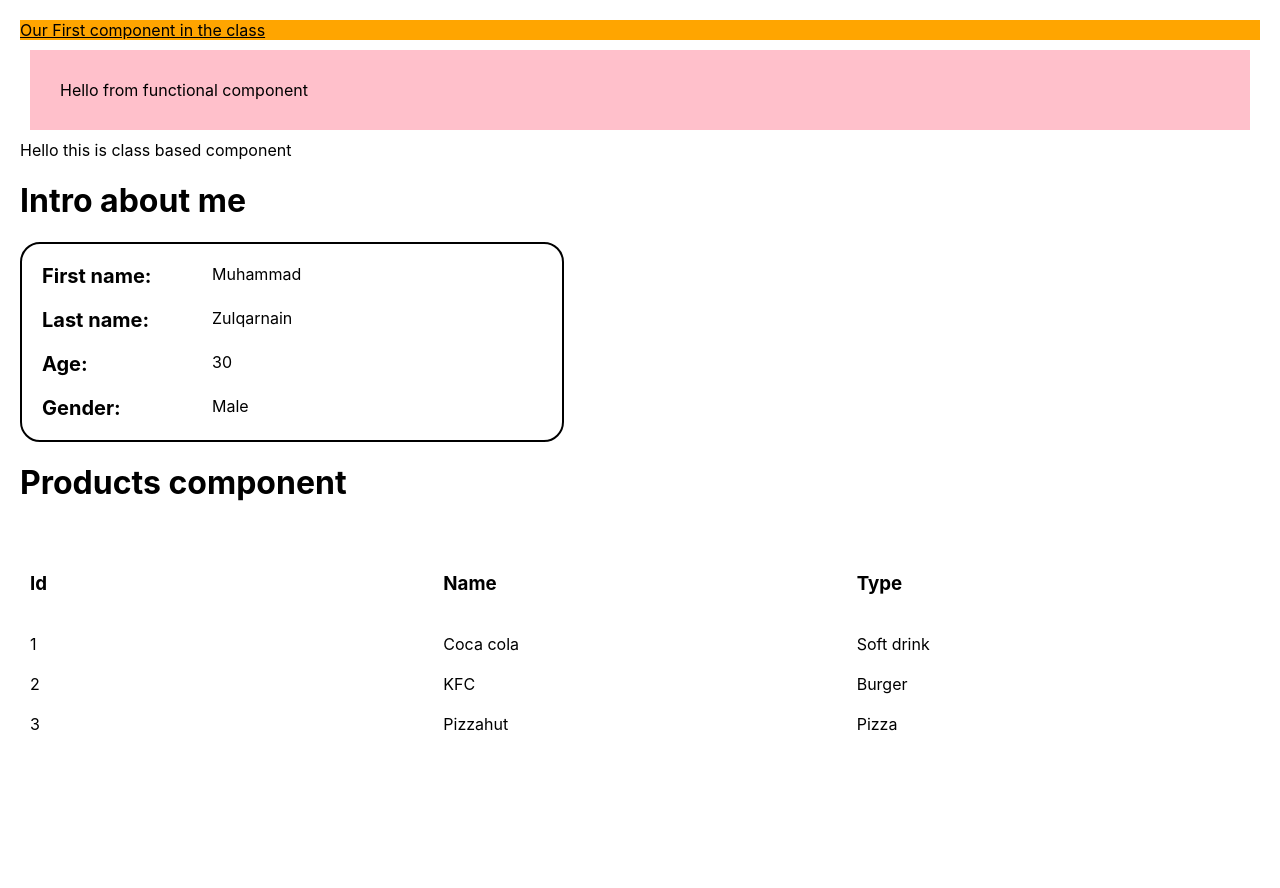
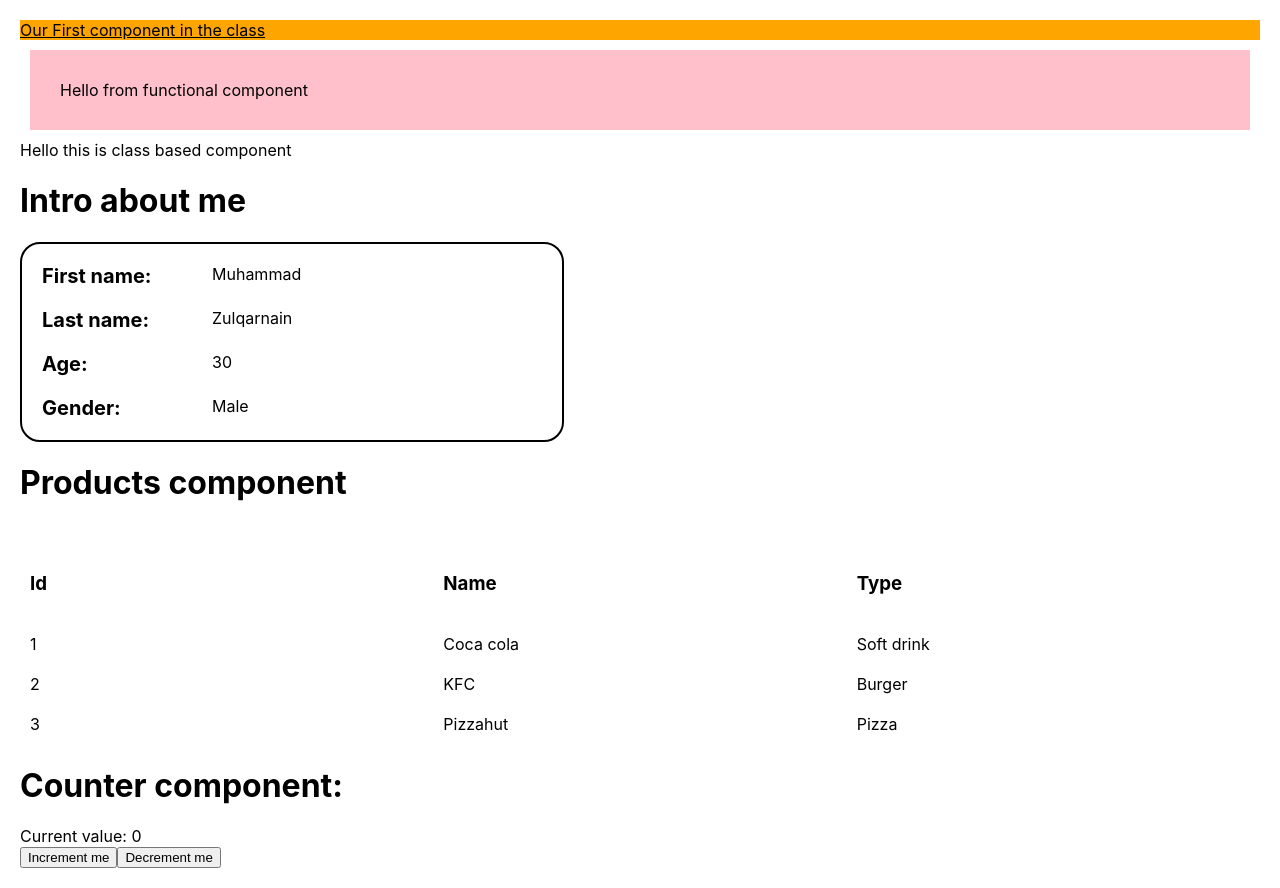
Before and after one commit to Zulqarnain-ZQ/intro-to-react, a React (Create React App) app in the folder lecture2-react/: page / in a window 1280 px wide. Before the commit the page ends 800 px from the top, so only its background shows below. Built offline with nearby package versions, Linux system fonts and the light colour scheme.

Commit message:
Simple counter component

```diff
--- a/lecture2-react/src/App.js
+++ b/lecture2-react/src/App.js
@@ -5,6 +5,7 @@ import { Second } from "./Second";
 import TestClass from "./TestClass";
 import { MyIntro } from "./MyIntro";
 import { Products } from "./Products";
+import { Counter } from "./Counter";
 
 const products = [
   {
@@ -51,6 +52,8 @@ function App() {
       />
 
       <Products products={products} />
+
+      <Counter value={0} />
     </div>
   );
 }
--- /dev/null
+++ b/lecture2-react/src/Counter.jsx
@@ -0,0 +1,21 @@
+import { useState } from "react";
+
+// TODO:Implement increment by 5 and decrement by 5 instead of 1
+export function Counter({value}){
+    const [counter, setCounter] = useState(value|| 0);
+
+    const onClick = () => {
+        return setCounter(counter + 1);
+    }
+
+    const onDecrement = () => {
+        return setCounter(counter - 1);
+    }
+
+return <div>
+    <h1>Counter component:</h1>
+    <div>Current value: {counter}</div>
+    <button onClick={onClick}>Increment me </button>
+    <button onClick={onDecrement}>Decrement me </button>
+</div>
+}
```
